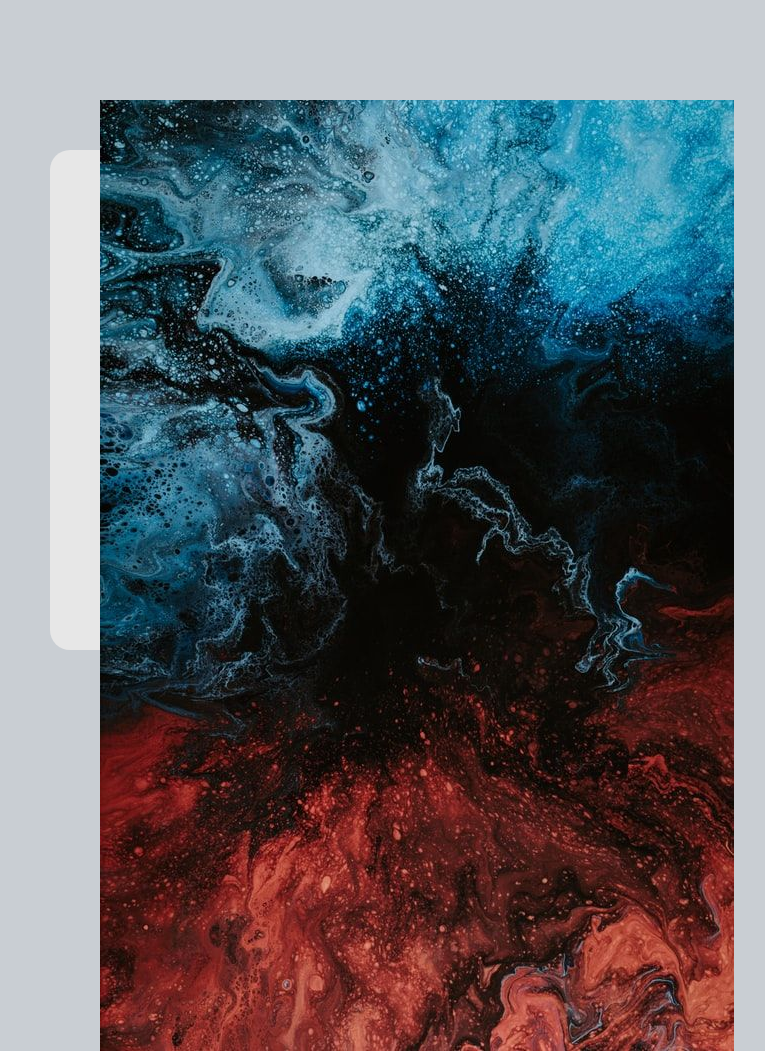
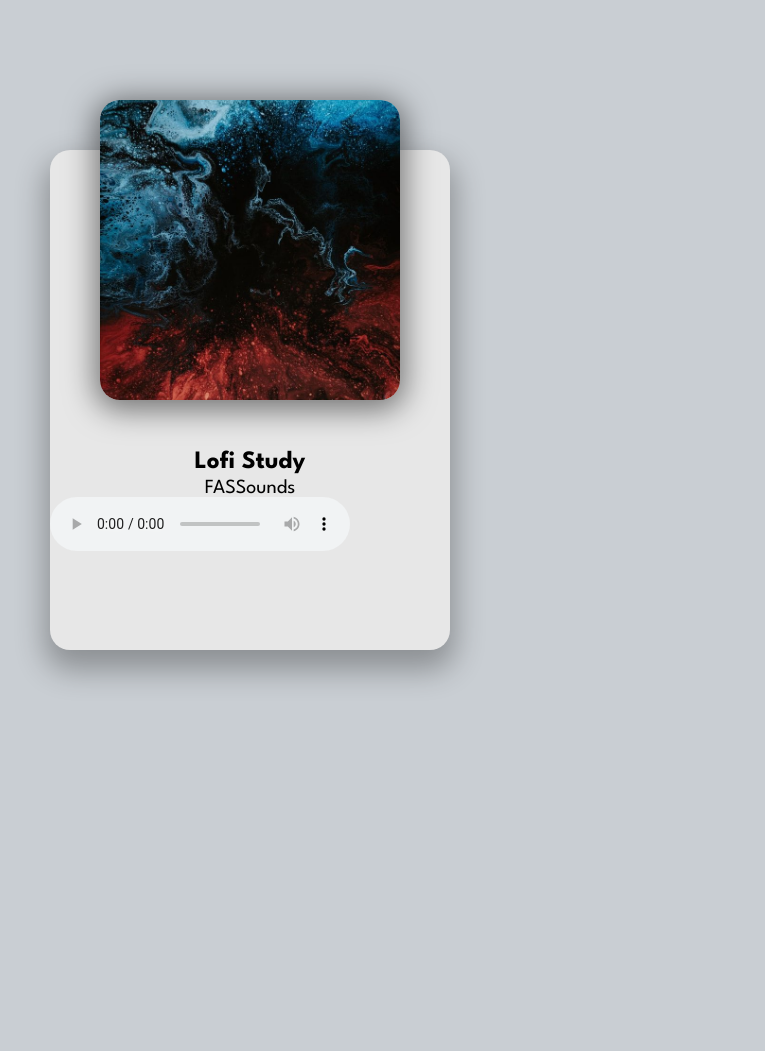
Before and after one commit to dlavrentev/music-player, a plain HTML site: page index.html in a window 1280 px wide. Shown: the top 1051 px of the page, without its empty margins (390-1155 px from the left). After the commit the page ends 800 px from the top, so only its background shows below. Drawn offline with Linux system fonts and the light colour scheme.

Commit message:
Update style.css

```diff
--- a/style.css
+++ b/style.css
@@ -20,14 +20,23 @@ body {
   width: 400px;
   background-color: #e7e7e7;
   border-radius: 20px;
-  box-shadow: ;
+  box-shadow: 0 15px 30px 5px rgba(0, 0, 0, 0.3);
 }
 
 .img-container {
-
+  height: 300px;
+  width: 300px;
   position: relative;
   top: -50px;
   left: 50px;
+}
+
+.img-container img {
+  height: 100%;
+  width: 100%;
+  object-fit: cover;
+  border-radius: 20px;
+  box-shadow: 0 5px 30px 5px rgba(0, 0, 0, 0.5);
 }
 
 
@@ -95,7 +104,9 @@ h3 {
 
 /* Media Query: iPhone (Vertical) */
 @media screen and (max-width: 376px) {
-
+   .player-container {
+      width: 95vw;
+   }
 
   .img-container {
     left: 29px;
```
